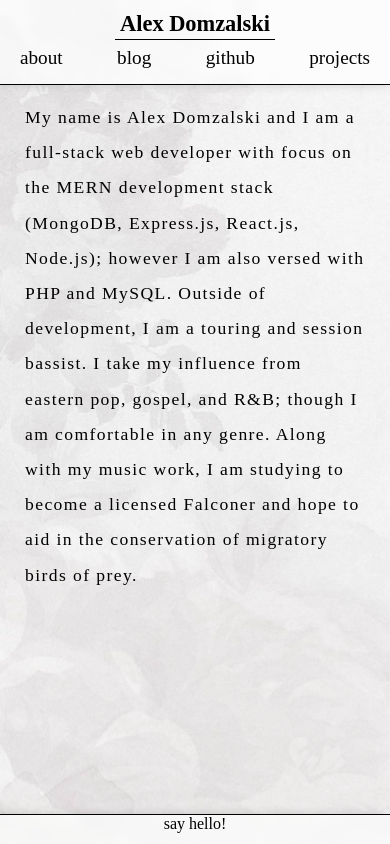
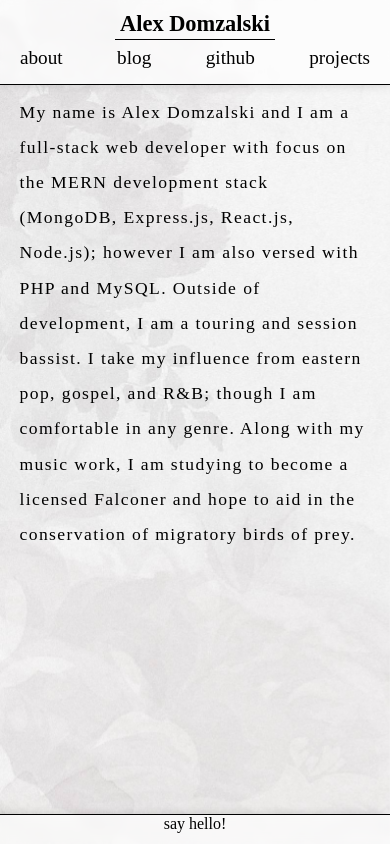
Before and after one commit to domzalex/portfolio-website-react, a React (Create React App) app: page /About in a window 390 px wide. Built offline with nearby package versions, Linux system fonts and the light colour scheme.

Commit message:
mobile style changes

```diff
--- a/src/App.css
+++ b/src/App.css
@@ -14,7 +14,6 @@
 body {
   height: auto;
   font-family: 'Shippori Mincho B1', serif;
-  overflow-y: scroll;
 }
 body::before {
   content: '';
@@ -290,6 +289,7 @@ body {
   height: 87vh;
   font-family: 'Shippori Mincho B1', serif;
   background-color: rgb(241, 241, 241);
+  overflow: hidden;
 }
 body::before {
   content: '';
@@ -310,6 +310,7 @@ body::before {
   height: 87vh;
   text-align: center;
   position: relative;
+  overflow-y: scroll;
 }
 .main-container::-webkit-scrollbar {
   display: none;
@@ -469,7 +470,7 @@ h1 {
   position: absolute;
   left: 50%;
   top: -110px;
-  padding-bottom: 35px;
+  padding-bottom: 100px;
   padding-top: 185px;
   text-align: center;
   transform: translateX(-50%);
@@ -480,7 +481,7 @@ h1 {
 }
 
 .about-text {
-  margin: 25px;
+  margin: 5vw;
   font-size: 1.1em;
   font-weight: 400;
   letter-spacing: 1.4px;
@@ -502,7 +503,7 @@ h1 {
   position: absolute;
   top: 125px;
   left: 50%;
-  padding: 0 0 25px 0;
+  padding: 0 0 100px 0;
   transform: translateX(-50%);
   display: flex;
   flex-direction: column;
@@ -522,10 +523,11 @@ h1 {
   width: 95vw;
   height: auto;
   background-color: rgba(255,255,255,0.5);
+  border: solid 1px black;
   backdrop-filter: blur(5px);
   border-radius: 5px;
-  margin-bottom: 50px;
-  box-shadow: 0px 5px 5px rgba(0,0,0,0.15);
+  margin-bottom: 20px;
+  box-shadow: 0px 5px 5px rgba(0,0,0,0.05);
   backface-visibility: hidden;
   transition: all 0.2s ease;
 }
@@ -538,7 +540,7 @@ h1 {
 .project:hover {
   transform: none;
   backdrop-filter: blur(5px);
-  box-shadow: 0px 5px 5px rgba(0,0,0,0.15);
+  box-shadow: 0px 5px 5px rgba(0,0,0,0.05);
 }
 .project-name {
   font-weight: 800;
@@ -548,7 +550,7 @@ h1 {
 }
 .project-text {
   font-size: 16px;
-  padding: 0 5px;
+  padding: 0px 15px;
   margin-bottom: 80px;
   margin-top: 30px;
 }
--- a/src/Projects.js
+++ b/src/Projects.js
@@ -36,7 +36,7 @@ function Projects() {
           <div className="project">
             <a href="https://github.com/domzalex/rate-my-venue-atl" rel="noreferrer" target="_blank"><h2 className="project-name">RateMyVenue</h2></a>
             <h3>**UNDER CONSTRUCTION**</h3>
-            <p className="project-text">A catered music venue review platform.<br></br><br></br>Front end being built with <b>React.js</b>.<br></br><br></br>Back end being built with <b>Node.js</b>, <b>MongoDB</b>, and <b>Passport.js</b>.<br></br><br></br><b>**Not desktop-friendly**</b></p>
+            <p className="project-text">A catered music venue review platform.<br></br><br></br>Front end being built with <b>React.js</b>.<br></br><br></br>Back end being built with <b>Node.js</b>, <b>MongoDB</b>, and <b>Passport.js</b>.</p>
             <div className="project-links">
             <a href="https://github.com/domzalex/rate-my-venue-atl" rel="noreferrer" target="_blank">view on GitHub</a>
             </div>
@@ -52,7 +52,7 @@ function Projects() {
           <div className="project">
             <a href="https://github.com/domzalex/viridian-creators-club" rel="noreferrer" target="_blank"><h2 className="project-name">Viridian Creators Club</h2></a>
             <h3>**UNDER CONSTRUCTION**</h3>
-            <p className="project-text">A collaborative creative writing and education community.<br></br><br></br>Front end <i>currently</i> being built with <b>Express.js</b>.<br></br><br></br>Back end being built with <b>Node.js</b>, <b>MongoDB</b>, and <b>Passport.js</b>.<br></br><br></br><b>**Not desktop-friendly**</b></p>
+            <p className="project-text">A collaborative creative writing and education community.<br></br><br></br>Front end <i>currently</i> being built with <b>Express.js</b>.<br></br><br></br>Back end being built with <b>Node.js</b>, <b>MongoDB</b>, and <b>Passport.js</b>.</p>
             <div className="project-links">
             <a href="https://github.com/domzalex/viridian-creators-club" rel="noreferrer" target="_blank">view on GitHub</a>
             </div>
```
